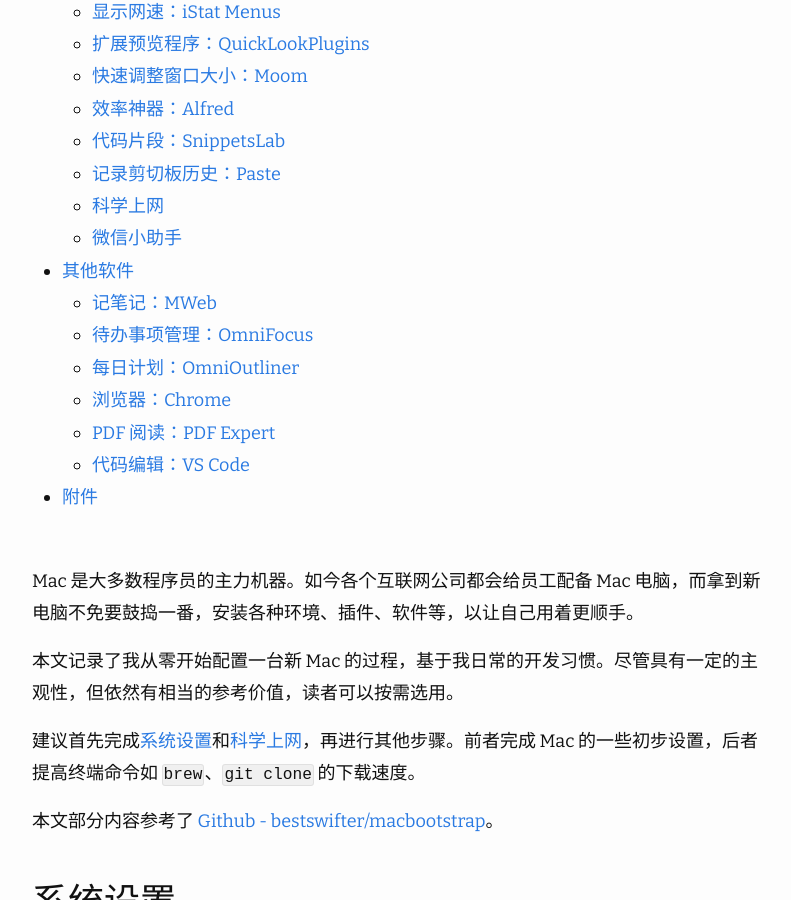
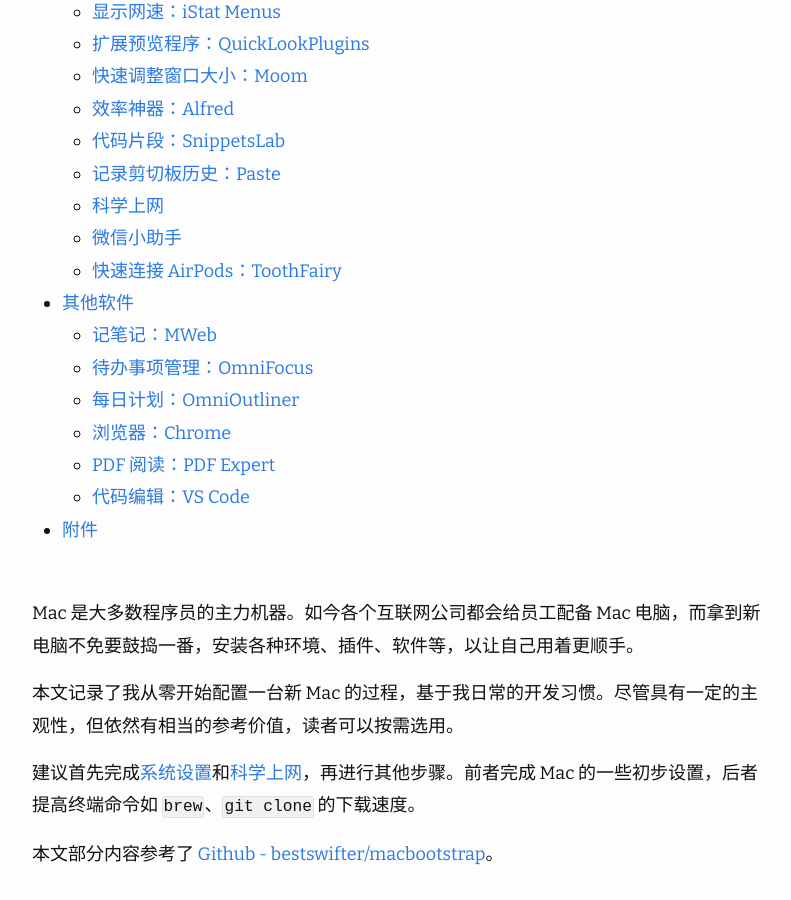
Before and after one commit to imageslr/blog, a Jekyll site: the page built from _posts/2020-03-19-mac-initialization.md, in a window 1280 px wide and 900 px high, scrolled down 760 px. Shown: the whole window, without its empty margins (238-1029 px from the left). Built offline with Jekyll 4.4.1, drawn with Linux system fonts in a browser that asks for light colours; nearby versions of some CDN libraries; comment, search, counter and statistics services are not loaded; some of the changed text lies outside the part shown.

Commit message:
update post

```diff
--- a/_posts/2020-03-19-mac-initialization.md
+++ b/_posts/2020-03-19-mac-initialization.md
@@ -310,6 +310,9 @@
 ### 微信小助手
 [Github - MustangYM/WeChatExtension-ForMac](https://github.com/MustangYM/WeChatExtension-ForMac)
 
+### 快速连接 AirPods：ToothFairy
+菜单栏一键连接 AirPods
+
 ## 其他软件
 ### 记笔记：MWeb
 MWeb 是一款非常优秀的 Markdown 笔记软件。在尝试过印象笔记、Typora、Bear、Ulysses 等多款软件后，个人认为没有一款软件可以替代 MWeb，后者对 Markdown 与 LaTex 的支持相当完善，同时保持了良好的使用体验。此外，MWeb 也有 iOS 应用，在不内购的情况下可以阅读、编辑笔记，无法新建笔记，足以满足日常需求。
```
Also changed, not shown: other parts of _posts/2020-03-19-mac-initialization.md (+1 -1 lines).
